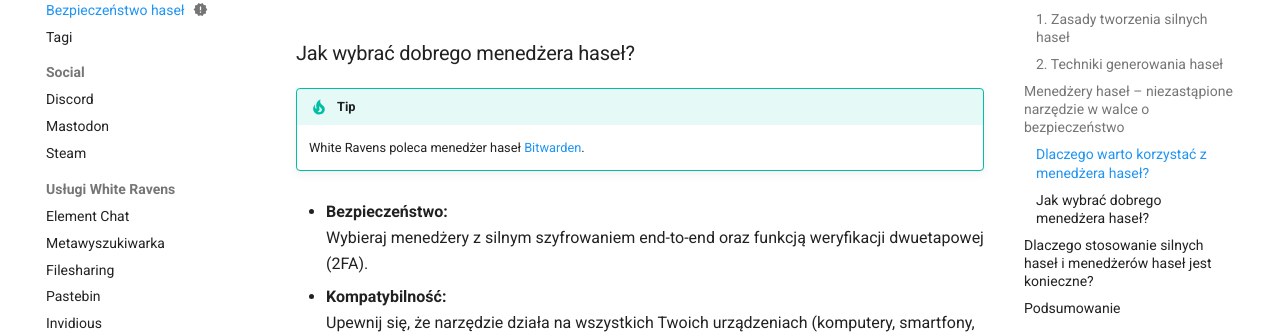
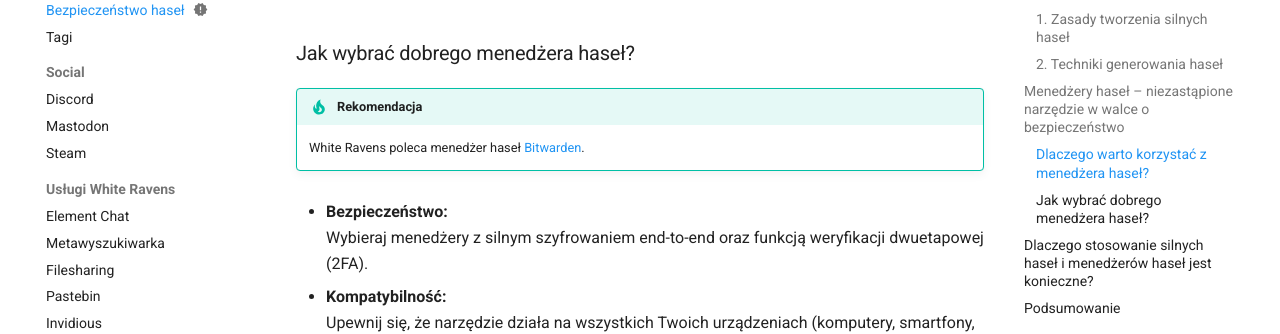
Before and after one commit to whiteravens20/wrservices.link, an MkDocs documentation site: the page built from docs/passwordsec.md, in a window 1280 px wide and 900 px high, scrolled down 2070 px. Shown: the part 161-495 px from the top of the window. Built offline with MkDocs 1.6.1 and Material for MkDocs 9.7.7, drawn with Linux system fonts in a browser that asks for light colours.

Commit message:
add admonition name for recommended service

```diff
--- a/docs/passwordsec.md
+++ b/docs/passwordsec.md
@@ -73,7 +73,7 @@ W dzisiejszym cyfrowym świecie hasła stanowią pierwszą linię obrony przed n
 
 ### Jak wybrać dobrego menedżera haseł?
 
-!!! tip
+!!! tip "Rekomendacja"
     White Ravens poleca menedżer haseł [Bitwarden](https://bitwarden.com/).
 
 - **Bezpieczeństwo:**
```
